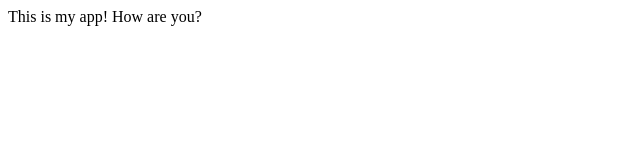
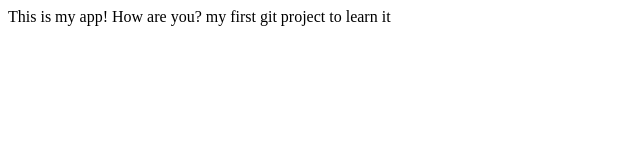
Before and after one commit to TeekiCheekiBreeki/sampleapp, a plain HTML site: page index.html in a window 1280 px wide. Shown: the whole page, without its empty margins (0-640 px from the left). Drawn offline with Linux system fonts and the light colour scheme.

Commit message:
changed index and app.js

```diff
--- a/app.js
+++ b/app.js
@@ -0,0 +1 @@
+console.log("Hello")
--- a/index.html
+++ b/index.html
@@ -5,6 +5,7 @@
 
     <body>
       This is my app! How are you?
+      my first git project to learn it
     </body>
 
 </html>
```
